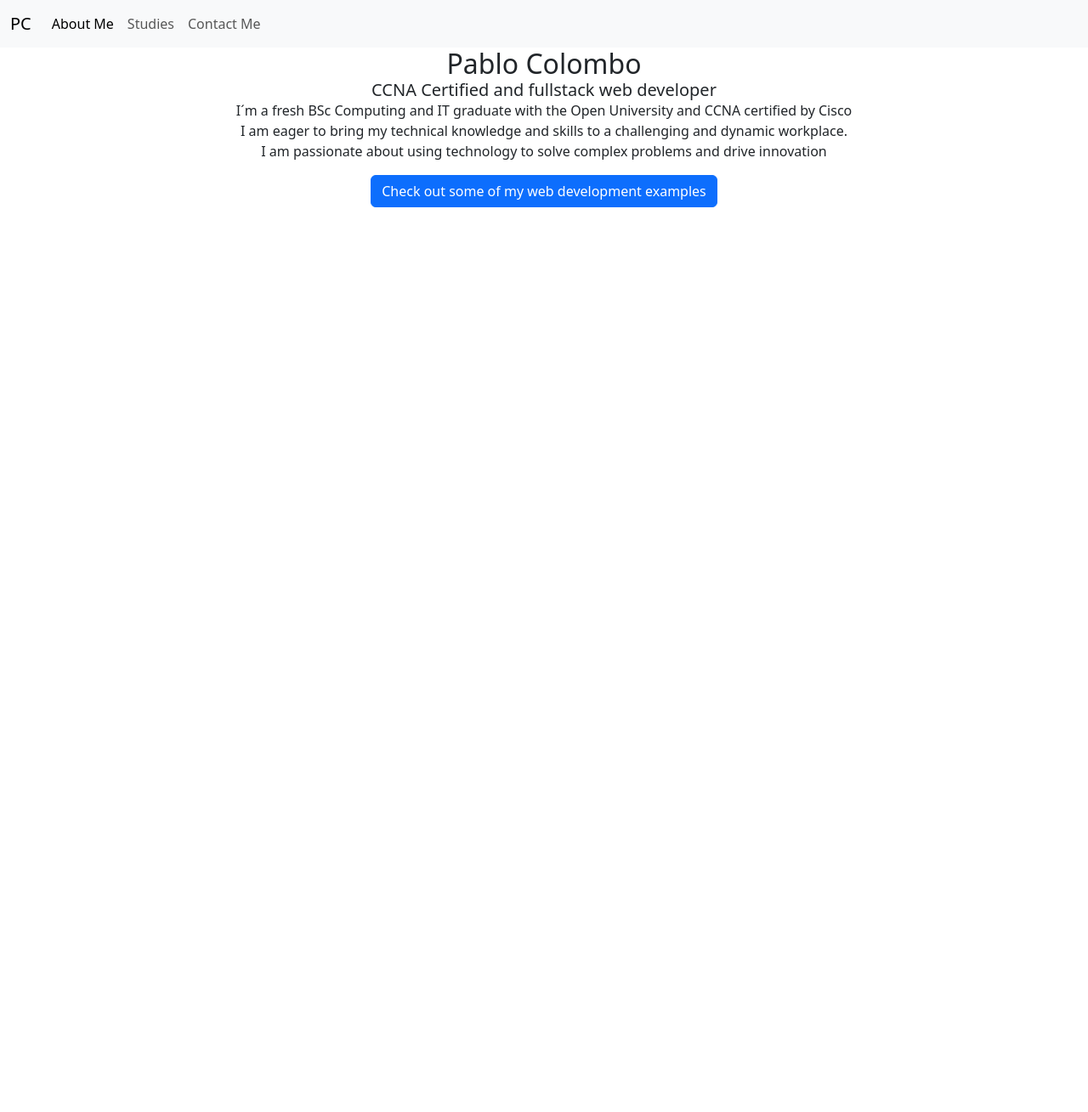
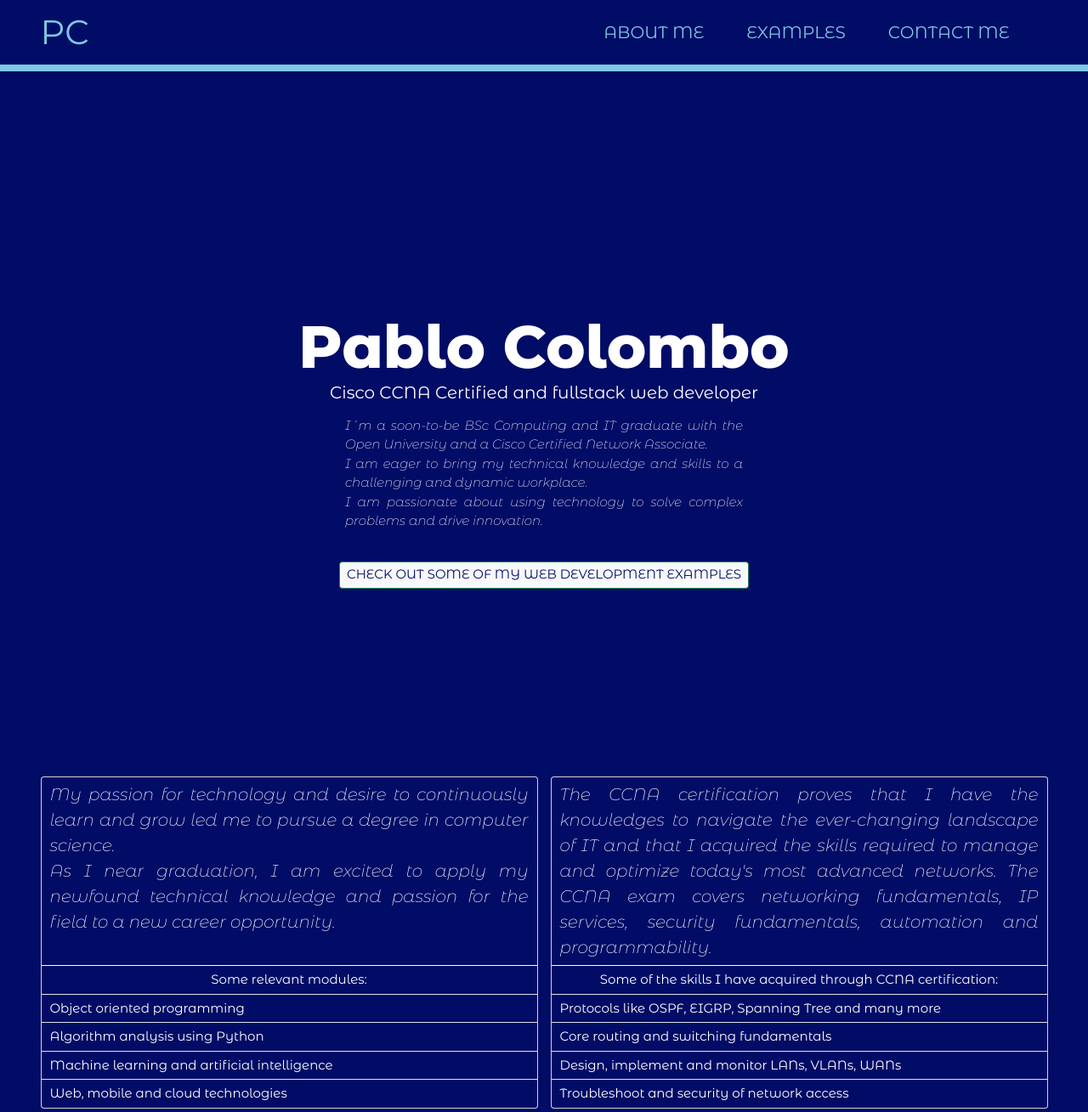
Before and after one commit to pabs3745/my-portfolio, a plain HTML site: page index.html in a window 1280 px wide. Shown: the whole page at 85% size. Before the commit the page ends 800 px from the top, so only its background shows below. Drawn offline with Linux system fonts and the light colour scheme.

Commit message:
More files and the header and main section completed

```diff
--- a/css/styles.css
+++ b/css/styles.css
@@ -0,0 +1,125 @@
+/* GLOBALS */
+/** configuracion de pixeles y rems */
+/* 1rem = 10px */
+html {
+    font-size: 62.5%;
+    box-sizing: border-box;       /* paul irish border box */
+    scroll-snap-type: y mandatory;  /* para hacer un snap scroll a una seccion. Va con otro snippet mas adelante */
+}
+*, *:before, *:after {      /*paul irish box sizing */
+    box-sizing: inherit;
+}
+
+body {
+    background-color: #000C66;
+    font-family: 'Montserrat Alternates', sans-serif;
+}
+
+.contenedor {
+    max-width: 120rem;
+    margin: 0 auto;
+}
+
+.btn {
+    text-transform: uppercase;
+    font-weight: 200;
+    font-size: 1.5em;
+    color: #000C66;
+}
+
+.btn:hover {
+    background-color: #7EC8E3;
+
+}
+
+/* NavBar */
+
+.navbar {
+    background-color: #000C66;
+    border-bottom: #7EC8E3 solid .8em;
+
+}
+
+.navbar-brand {
+    color: #7EC8E3 !important;
+    font-size: 4em;
+}
+
+.navbar-brand:hover {
+    color: #fff !important;
+}
+
+.nav-link {
+    text-transform: uppercase;
+    color:#7EC8E3 !important;
+    font-size: 2em;
+    margin-right: 2em;
+}
+
+.nav-link:hover {
+    color: #fff !important;
+}
+
+.navbar-toggler {
+    background-color: #7EC8E3;
+}
+
+
+/* Hero */
+#hero {
+    height: 100vh;;
+}
+
+.card-header {
+    color: #fff;
+    font-size: 7em;
+    margin-top: 25%;
+    font-weight: 700;
+}
+
+.card-title {
+    color: #fff;
+    margin-bottom: .5em;
+    font-weight: 400;
+    font-size: 2em;
+}
+
+.card-text {
+    color: #fff !important;
+    font-weight: 200;
+    font-style: italic;
+    font-size: 1.5em;
+    max-width: 48rem;
+    margin: 0 auto;
+    text-align: justify;
+    padding: .4em;
+}
+
+.card-body .btn {
+    margin-top: 2em;
+}
+
+/* About me section */
+#aboutme {
+    margin-bottom: 2rem;
+}
+#aboutme .card-header {
+    color: #fff;
+    background-color: #000C66;
+    margin-top: 0;
+    font-weight: 200;
+    font-style: italic;
+    font-size: 2em;
+    text-align: justify;
+
+}
+
+.list-group {
+    border-top: #fff solid .15rem !important;
+}
+
+.list-group-item {
+    background-color: #000C66;
+    color: #fff;
+    font-size: 1.5rem;
+}
--- a/index.html
+++ b/index.html
@@ -4,25 +4,32 @@
     <meta charset="UTF-8">
     <meta http-equiv="X-UA-Compatible" content="IE=edge">
     <meta name="viewport" content="width=device-width, initial-scale=1.0">
+    <!-- fonts -->
+    <link rel="preconnect" href="https://fonts.googleapis.com">
+    <link rel="preconnect" href="https://fonts.gstatic.com" crossorigin>
+    <link href="https://fonts.googleapis.com/css2?family=Montserrat+Alternates:ital,wght@0,400;0,800;1,200&display=swap" rel="stylesheet">
+    <!-- styles -->
+    <link rel="stylesheet" href="./css/normalize.css">
     <link rel="stylesheet" href="./css/bootstrap.css">
     <link rel="stylesheet" href="./css/styles.css">
     <title>Pablo´s Portfolio</title>
 </head>
 <body>
     <!-- Navbar section  -->
-    <nav class="navbar navbar-expand-lg navbar-light bg-light">
-        <div class="container-fluid">
+    <nav class="navbar navbar-expand-lg ">
+        <div class="container-fluid contenedor">
             <a class="navbar-brand" href="#">PC</a>
+            <div class="me-0">
                 <button class="navbar-toggler" type="button" data-bs-toggle="collapse" data-bs-target="#navbarSupportedContent" aria-controls="navbarSupportedContent" aria-expanded="false" aria-label="Toggle navigation">
                     <span class="navbar-toggler-icon"></span>
                 </button>
                 <div class="collapse navbar-collapse" id="navbarSupportedContent">
-                <ul class="navbar-nav me-auto mb-2 mb-lg-0">
+                    <ul class="navbar-nav mb-2 mb-lg-0 me-0">
                         <li class="nav-item">
-                    <a class="nav-link active" aria-current="page" href="#">About Me</a>
+                        <a class="nav-link active" aria-current="page" href="#aboutme">About Me</a>
                         </li>
                         <li class="nav-item">
-                    <a class="nav-link" href="#">Studies</a>
+                        <a class="nav-link" href="#">examples</a>
                         </li>
                         <li class="nav-item">
                             <a class="nav-link" href="#">Contact Me</a>
@@ -30,23 +37,25 @@
                     </ul>
                 </div>
             </div>
+
+        </div>
     </nav>
     <!-- End navbar section  -->
 
     <!-- Header section-->
     <header id="hero">
-        <div class="overlay">
+        <div class="overlay contenedor">
             <div class="container">
-                <div class="row">
-                    <div class="col text-center">
+                <div class="row align-middle">
+                    <div class="col text-center align-middle">
                         <!-- <div class="card"> -->
-                            <h2 class="card-header">Pablo Colombo</h2>
+                            <h1 class="card-header display-1">Pablo Colombo</h1>
                             <div class="card-body">
-                              <h5 class="card-title">CCNA Certified and fullstack web developer</h5>
-                              <p class="card-text">I´m a fresh BSc Computing and IT graduate with the Open University and CCNA certified by Cisco<br>
+                              <h5 class="card-title">Cisco CCNA Certified and fullstack web developer</h5>
+                              <p class="card-text text-muted">I´m a soon-to-be BSc Computing and IT graduate with the Open University and a Cisco Certified Network Associate.<br>
                               I am eager to bring my technical knowledge and skills to a challenging and dynamic workplace.<br>
-                              I am passionate about using technology to solve complex problems and drive innovation</p>
-                              <a href="#" class="btn btn-primary">Check out some of my web development examples</a>
+                              I am passionate about using technology to solve complex problems and drive innovation.</p>
+                              <a href="#" class="btn btn-light btn-outline-success">Check out some of my web development examples</a>
                             </div>
                           <!-- </div> -->
                     </div>
@@ -55,6 +64,51 @@
         </div>
     </header>
 
+    <!-- About me section-->
+    <section id="aboutme" class="mt-5">
+        <div class="container contenedor">
+            <div class="row">
+                <div class="col-md-6">
+                    <div class="card">
+                        <div class="card-header">
+                            My passion for technology and desire to continuously learn and grow
+                            led me to pursue a degree in computer science.<br> As I near graduation,
+                            I am excited to apply my newfound technical knowledge and passion
+                            for the field to a new career opportunity.<br><br>
+                        </div>
+                        <ul class="list-group list-group-flush">
+                          <li class="list-group-item text-center">Some relevant modules:</li>
+                          <li class="list-group-item">Object oriented programming</li>
+                          <li class="list-group-item">Algorithm analysis using Python</li>
+                          <li class="list-group-item">Machine learning and artificial intelligence</li>
+                          <li class="list-group-item">Web, mobile and cloud technologies</li>
+                        </ul>
+                    </div>
+                </div>
+                <div class="col-md-6">
+                    <div class="card">
+                        <div class="card-header">
+                            The CCNA certification proves that I have the knowledges to navigate the ever-changing
+                             landscape of IT and that I acquired the skills required to manage and optimize today's most advanced networks.
+                             The CCNA exam covers networking fundamentals, IP services,
+                             security fundamentals, automation and programmability.
+                        </div>
+                        <ul class="list-group list-group-flush">
+                          <li class="list-group-item text-center">Some of the skills I have acquired through CCNA certification:</li>
+                          <li class="list-group-item">Protocols like OSPF, EIGRP, Spanning Tree and many more</li>
+                          <li class="list-group-item">Core routing and switching fundamentals</li>
+                          <li class="list-group-item">Design, implement and monitor LANs, VLANs, WANs</li>
+                          <li class="list-group-item">Troubleshoot and security of network access</li>
+                        </ul>
+                    </div>
+                </div>
+            </div>
+
+        </div>
+    </section>
+
+    <!-- Examples section-->
+
 
 
     <script src="./scripts/bootstrap.js"></script>
```
Also changed, not shown: css/normalize.css (added). Lines whose indentation alone changed are shown as unchanged.
